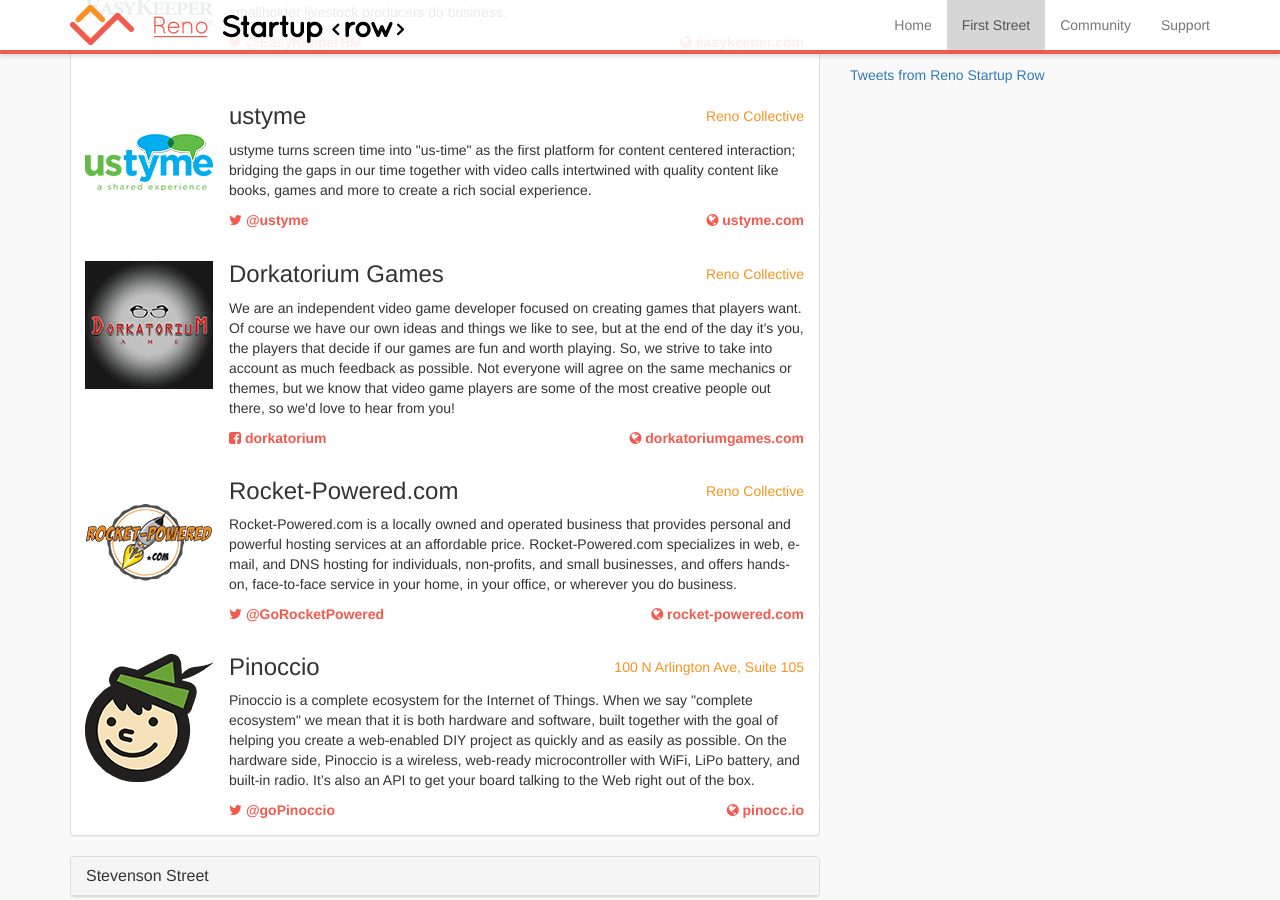
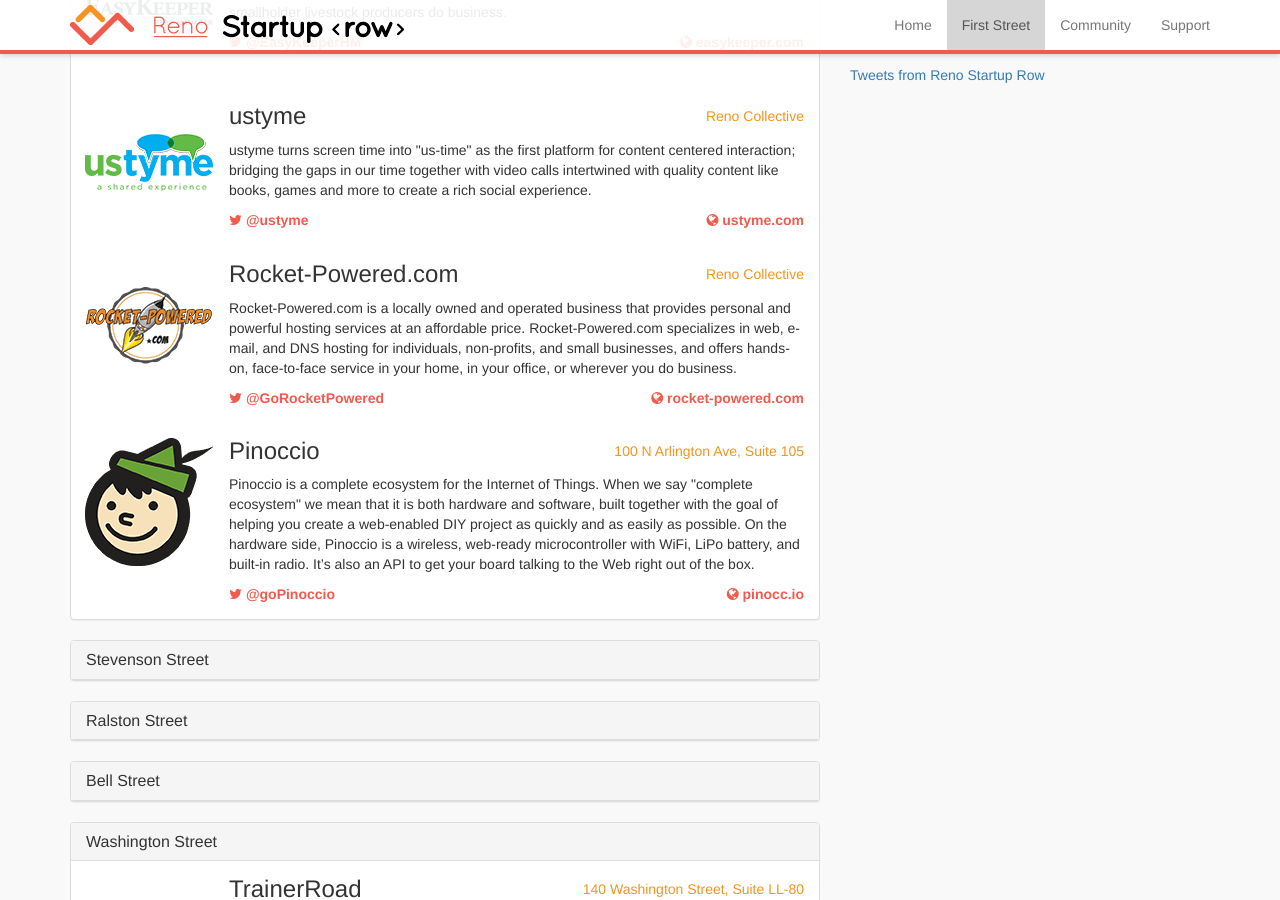
Before and after one commit to startuprow/startuprow.github.io, a Jekyll site: the page built from index.html, in a window 1280 px wide and 900 px high, scrolled down 1796 px. Built offline with Jekyll 4.4.1, drawn with Linux system fonts in a browser that asks for light colours; nearby versions of some CDN libraries; Markdown is read by kramdown in place of the engine named in the settings; comment, search, counter and statistics services are not loaded.

Commit message:
Removed Dorkatorium

```diff
--- a/index.html
+++ b/index.html
@@ -88,17 +88,6 @@
     <p>ustyme turns screen time into "us-time" as the first platform for content centered interaction; bridging the gaps in our time together with video calls intertwined with quality content like books, games and more to create a rich social experience.</p>
     <span class="contact twitter"><a href="http://twitter.com/ustyme"><i class="fa fa-twitter"></i> @ustyme</a></span>
     <span class="contact website pull-right"><a href="http://www.ustyme.com"><i class="fa fa-globe"></i> ustyme.com</a></span>
-  </div>
-
-  <div class="panel-body company-profile">
-    <div class="company-logo">
-      <img src="/img/logo/dorkatorium.png">
-    </div>
-    <span class="contact address pull-right">Reno Collective</span>
-    <h3>Dorkatorium Games</h3>
-    <p>We are an independent video game developer focused on creating games that players want. Of course we have our own ideas and things we like to see, but at the end of the day it's you, the players that decide if our games are fun and worth playing.  So, we strive to take into account as much feedback as possible.  Not everyone will agree on the same mechanics or themes, but we know that video game players are some of the most creative people out there, so we'd love to hear from you!</p>
-    <span class="contact twitter"><a href="https://facebook.com/dorkatorium"><i class="fa fa-facebook-square"></i> dorkatorium</a></span>
-    <span class="contact website pull-right"><a href="http://dorkatoriumgames.com"><i class="fa fa-globe"></i> dorkatoriumgames.com</a></span>
   </div>
 
   <div class="panel-body company-profile">
```
